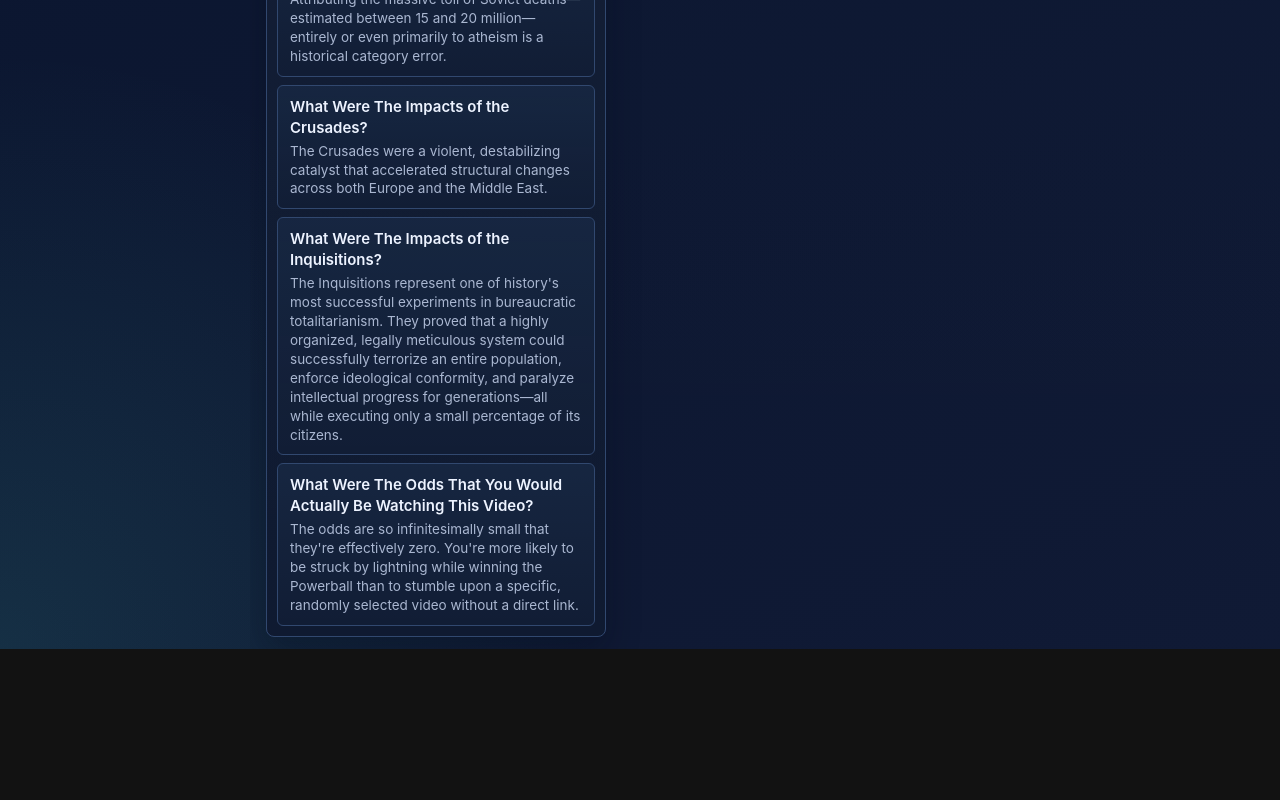
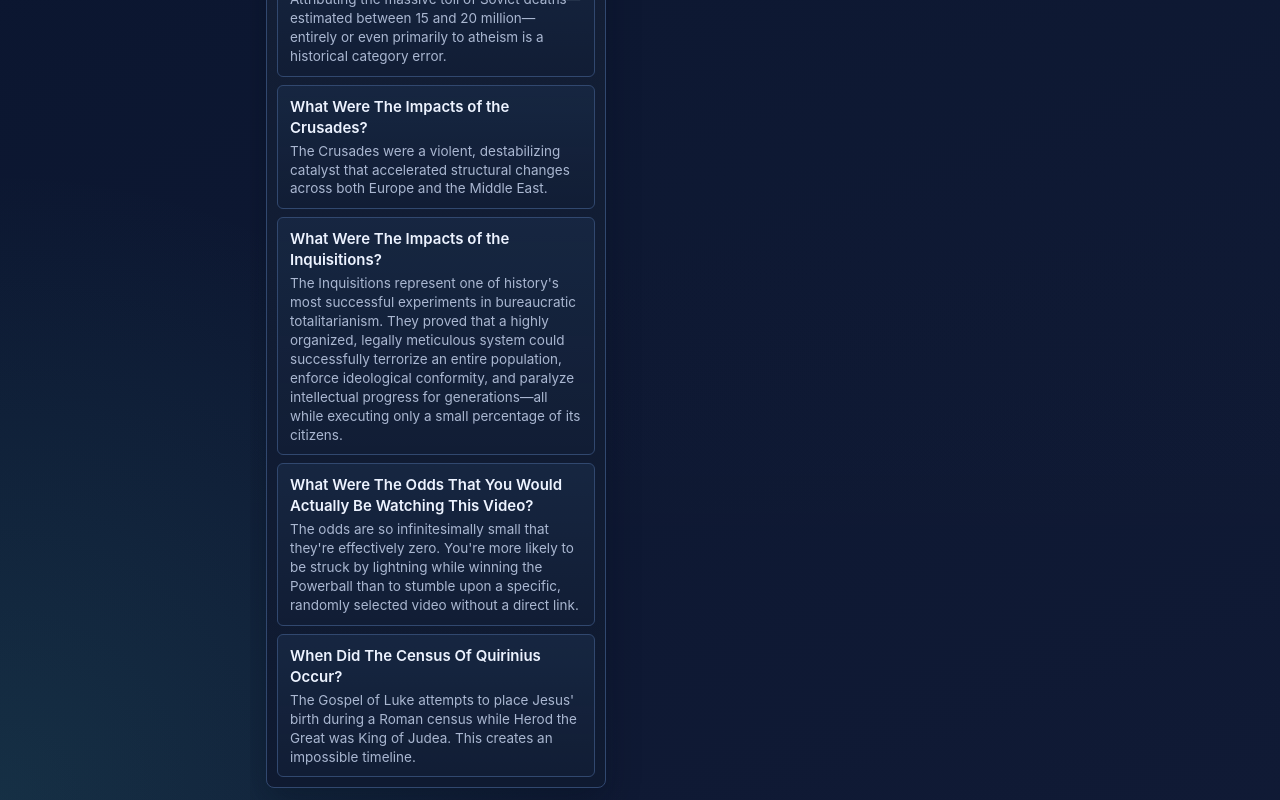
Before and after one commit to bytebodger/skepticus-info, a React (Vite) app: page /docs in a window 1280 px wide. Shown: the part 1271-2071 px from the top of the page. Before the commit the page ends 1920 px from the top, so only its background shows below. Built offline with nearby package versions, Linux system fonts and the light colour scheme.

Commit message:
added docs

```diff
--- a/src/data/docs.ts
+++ b/src/data/docs.ts
@@ -61,6 +61,12 @@ export const markdownDocs: MarkdownDoc[] = [
         summary: 'The Crusades were a violent, destabilizing catalyst that accelerated structural changes across both Europe and the Middle East.',
         fileName: 'impact-of-the-crusades.md',
     },
+    {
+        slug: 'census-of-quirinius',
+        title: 'When Did The Census Of Quirinius Occur?',
+        summary: 'The Gospel of Luke attempts to place Jesus\' birth during a Roman census while Herod the Great was King of Judea. This creates an impossible timeline.',
+        fileName: 'census-of-quirinius.md',
+    },
 ];
 
 export function getMarkdownDocsSorted(): MarkdownDoc[]
```
Also changed, not shown: public/markdown/census-of-quirinius.md (added, +6 -0 lines).
